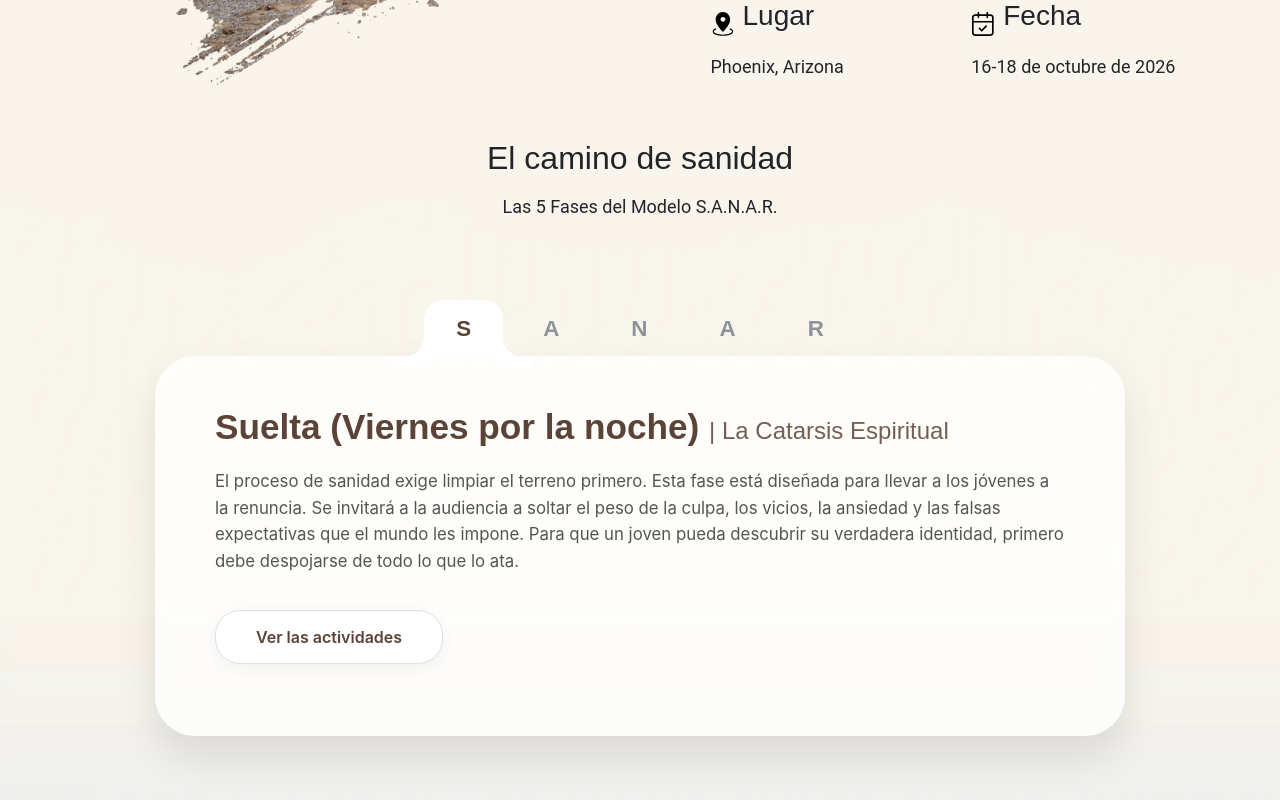
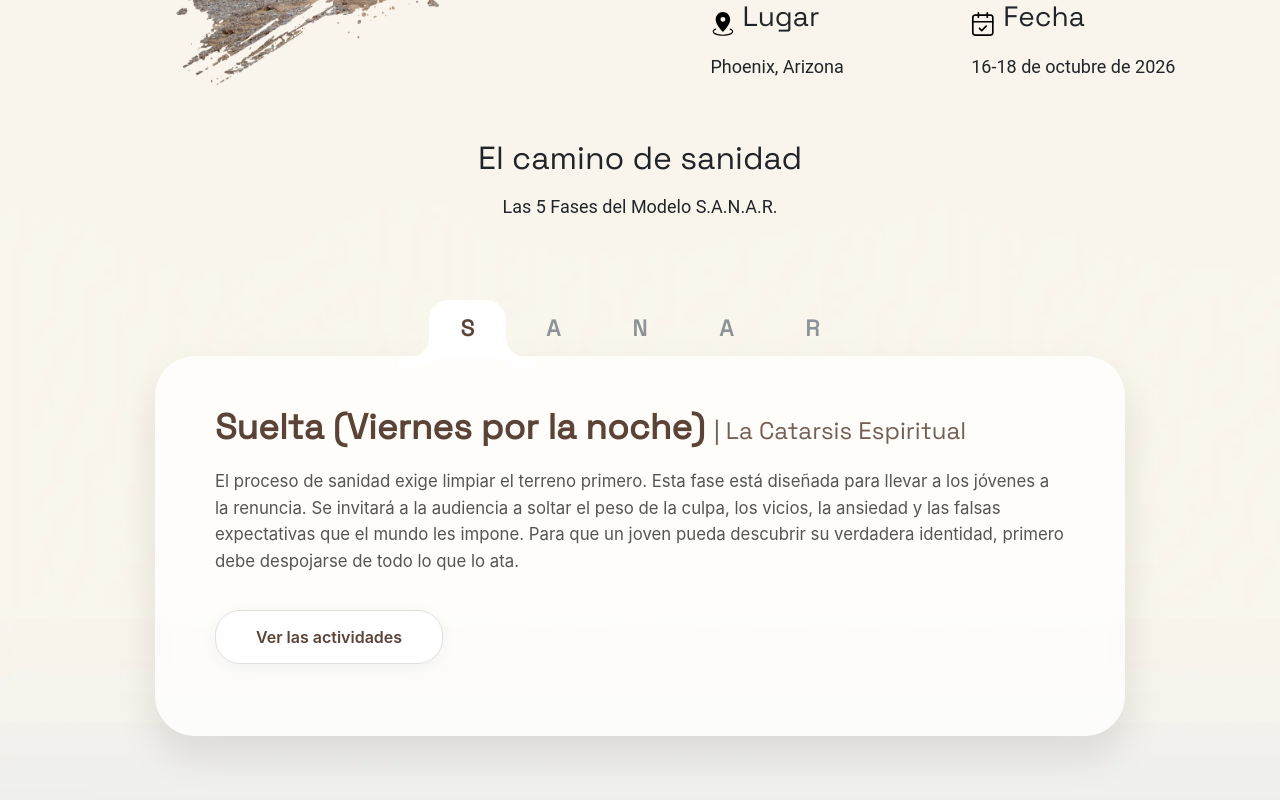
Before and after one commit to NermFrontDev/landing-page-congreso-2026, an Angular app: page / in a window 1280 px wide. Shown: the part 1599-2399 px from the top of the page. Built offline with nearby package versions, Linux system fonts and the light colour scheme; no server answers.

Commit message:
Passing the fonts variables to home component styles

```diff
--- a/src/app/components/home/home.component.scss
+++ b/src/app/components/home/home.component.scss
@@ -9,13 +9,8 @@
   -webkit-overflow-scrolling: touch;
 }
 
-@font-face{
-    font-family: 'principal-title';
-    src: url("../../../assets/fonts/magdes/magdes-regular.woff2") format('truetype');
-}
-
 .font-space{
-  font-family: 'Space Grotesk', sans-serif;
+  font-family: var(--font-fejaUnion), sans-serif;
 }
 
 .font-60{
@@ -30,7 +25,7 @@
 /* ======================= DESKTOP STYLES STARTS HERE ======================= */
 /* ------------------ HERO-BANNER ------------------  */
 .text-title{
-  font-family: 'principal-title';
+  font-family: var(--font-fejaUnion-title), serif;
   font-size:90px;
   font-style:bold;
 }
--- a/src/styles.scss
+++ b/src/styles.scss
@@ -57,7 +57,7 @@
 }
 
 body {
-  font-family: var(--font-fejaUnion-secondary);
+  font-family: var(--font-fejaUnion-secondary), sans-serif;
   overflow-x: clip;
 }
 
```
